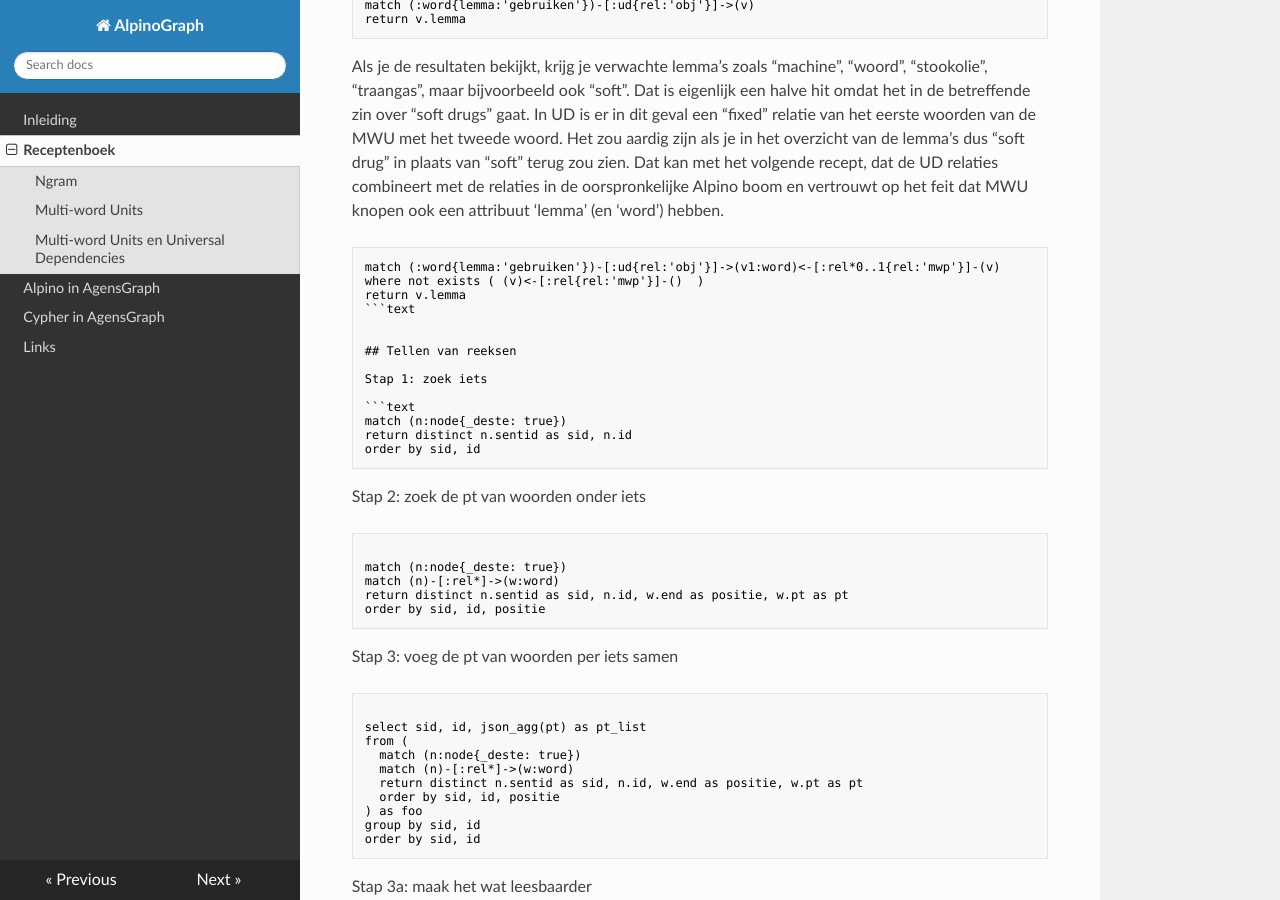
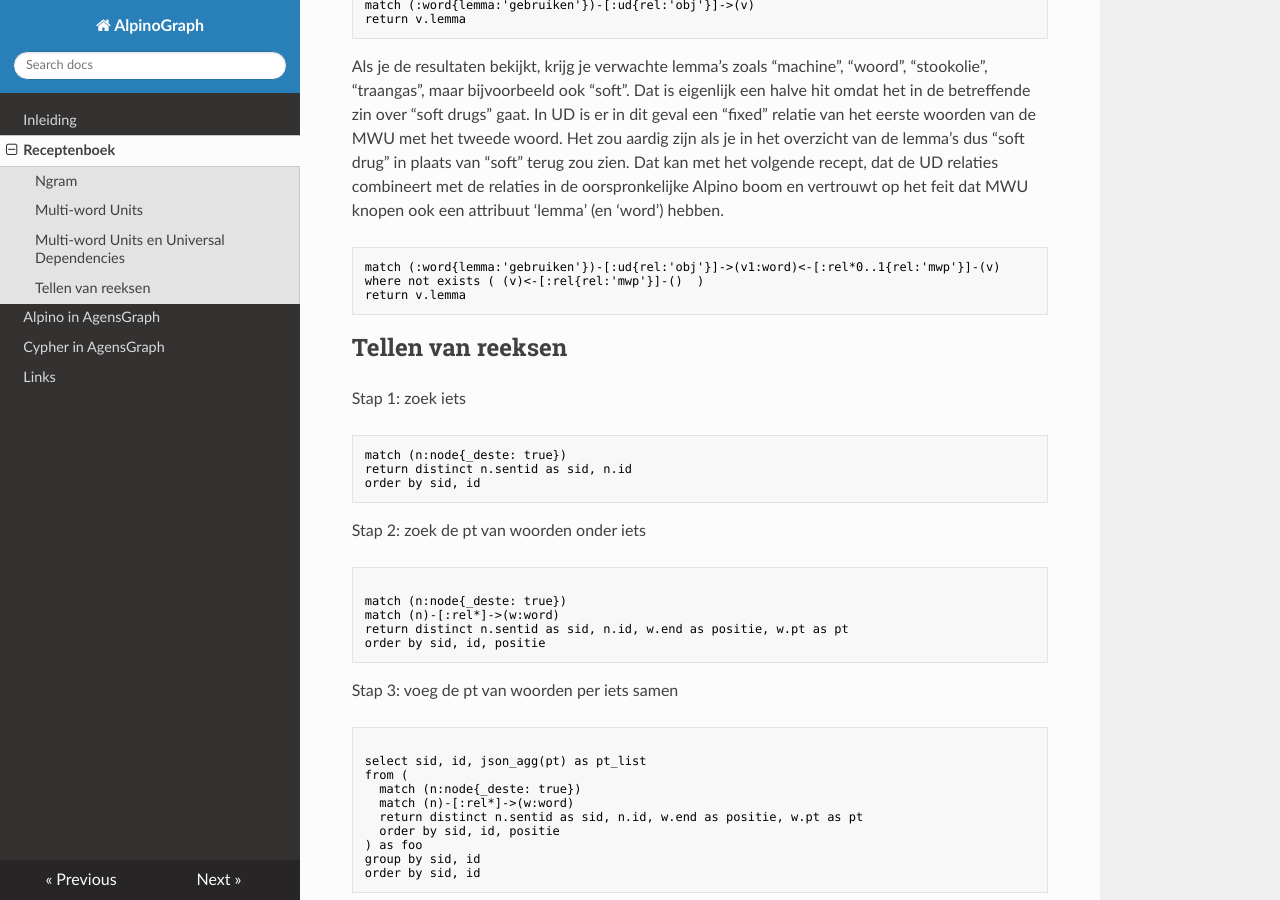
Before and after one commit to rug-compling/alpinograph-docs, an MkDocs documentation site: the page built from docs/recepten.md, in a window 1280 px wide and 900 px high, scrolled down 2163 px. Built offline with MkDocs 1.6.1, drawn with Linux system fonts in a browser that asks for light colours; nearby versions of some CDN libraries.

Commit message:
Update recepten.md

````diff
--- a/docs/recepten.md
+++ b/docs/recepten.md
@@ -103,7 +103,7 @@ bijvoorbeeld ook "soft". Dat is eigenlijk een halve hit omdat het in de betreffe
 match (:word{lemma:'gebruiken'})-[:ud{rel:'obj'}]->(v1:word)<-[:rel*0..1{rel:'mwp'}]-(v)
 where not exists ( (v)<-[:rel{rel:'mwp'}]-()  )
 return v.lemma
-```text
+```
 
 
 ## Tellen van reeksen
````
